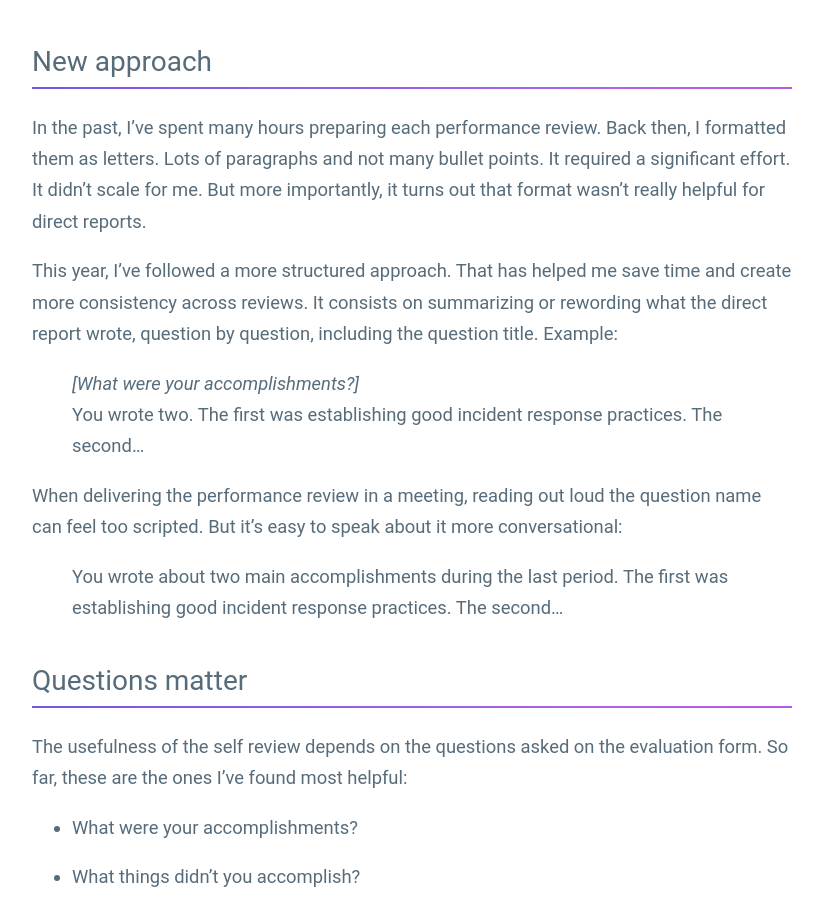
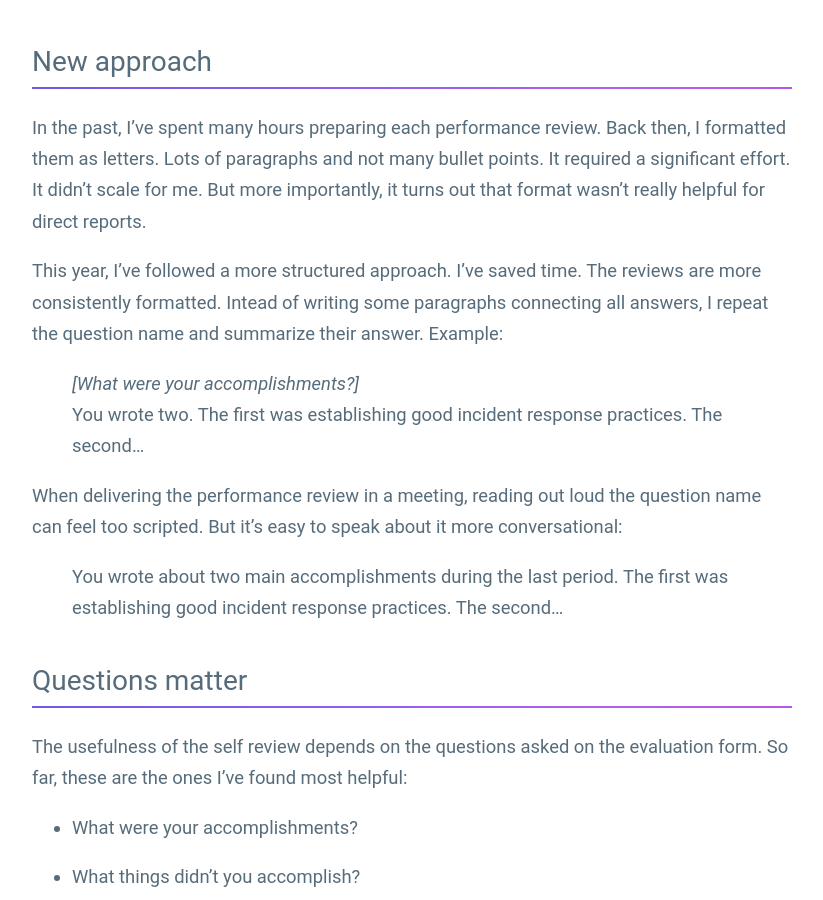
Before and after one commit to guillermodlpa/site, a Jekyll site: the page built from _posts/2021-03-29-better-approach-self-review-in-performance-reviews.markdown, in a window 1280 px wide and 900 px high, scrolled down 674 px. Shown: the whole window, without its empty margins (228-1051 px from the left). Built offline with Jekyll 4.4.1, drawn with Linux system fonts in a browser that asks for light colours.

Commit message:
Updated Better Approach Self Review In Performance Reviews

```diff
--- a/_posts/2021-03-29-better-approach-self-review-in-performance-reviews.markdown
+++ b/_posts/2021-03-29-better-approach-self-review-in-performance-reviews.markdown
@@ -13,7 +13,7 @@ The first section of a performance review document is the self review. It's a su
 
 In the past, I've spent many hours preparing each performance review. Back then, I formatted them as letters. Lots of paragraphs and not many bullet points. It required a significant effort. It didn't scale for me. But more importantly, it turns out that format wasn't really helpful for direct reports.
 
-This year, I've followed a more structured approach. That has helped me save time and create more consistency across reviews. It consists on summarizing or rewording what the direct report wrote, question by question, including the question title. Example:
+This year, I've followed a more structured approach. I've saved time. The reviews are more consistently formatted. Intead of writing some paragraphs connecting all answers, I repeat the question name and summarize their answer. Example:
 
 > *\[What were your accomplishments?\]*
 > You wrote two. The first was establishing good incident response practices. The second...
```
